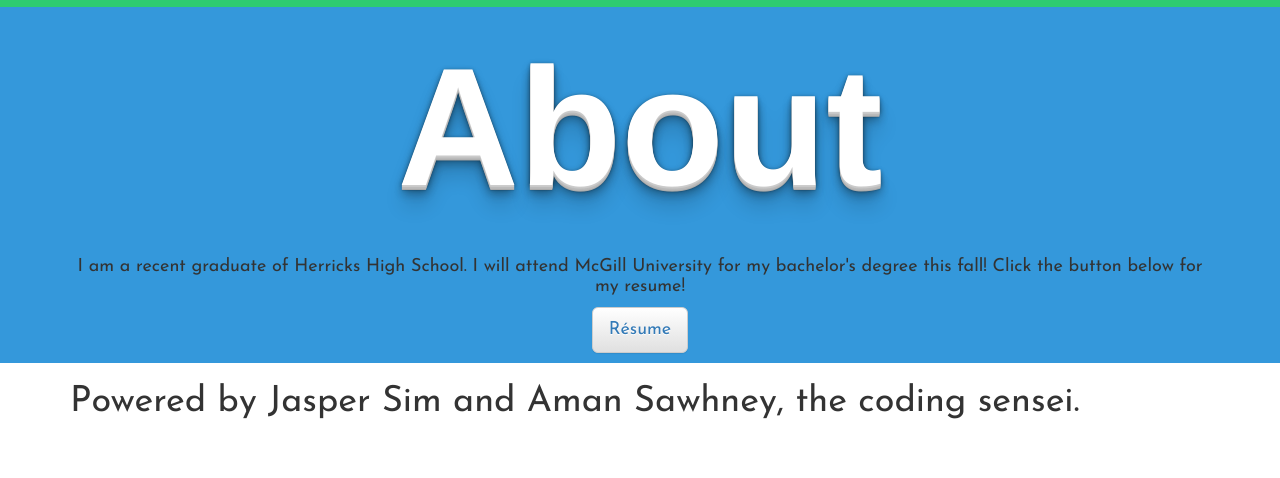
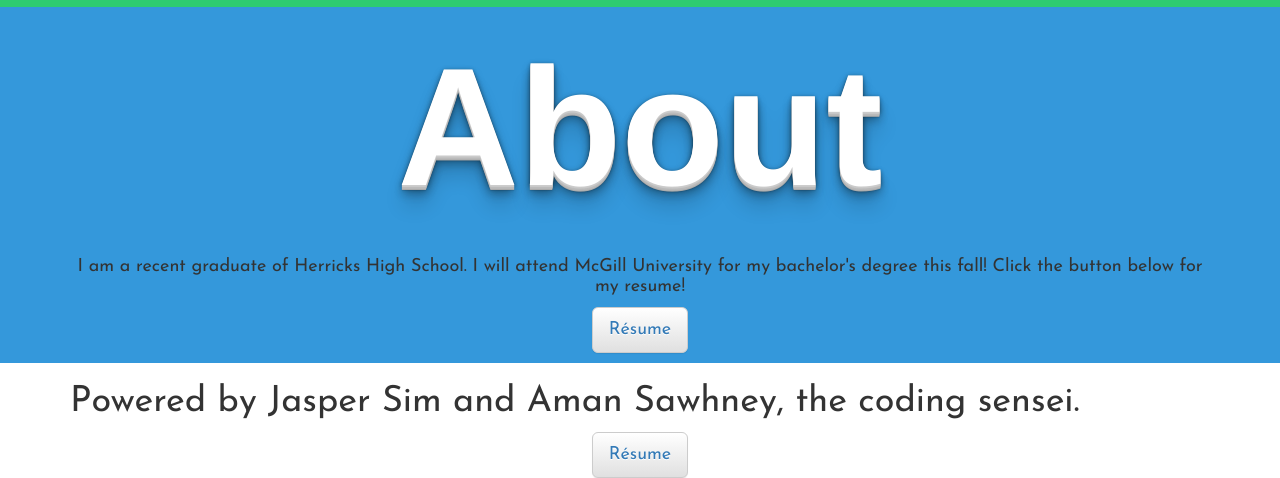
Before and after one commit to jas122/personalSite2017, a plain HTML site: page index.html in a window 1280 px wide. Shown: the part 868-1346 px from the top of the page. Before the commit the page ends 1300 px from the top, so only its background shows below. Drawn offline with nearby package versions, Linux system fonts and the light colour scheme.

Commit message:
Connected the two html files

```diff
--- a/index.html
+++ b/index.html
@@ -5,7 +5,7 @@
     <meta http-equiv="X-UA-Compatible" content="IE=edge">
     <meta name="viewport" content="width=device-width, initial-scale=1">
     <!-- The above 3 meta tags *must* come first in the head; any other head content must come *after* these tags -->
-    <title>Jasper Sim</title>
+    <title>Site 1</title>
 
     <link rel="stylesheet" href="css/bootstrap.css">
     <link rel="stylesheet" href="css/jasper.css">
@@ -118,6 +118,11 @@
     <div class="row">
         <div class="col-md-12">
             <h1>Powered by Jasper Sim and Aman Sawhney, the coding sensei.</h1>
+            <div class="buttons">
+                <button type="button" class="btn btn-default btn-lg">
+                    <a href="practice.html">Résume</a>
+                </button>
+            </div>
         </div>
     </div>
 </div>
```
Also changed, not shown: practice.html (+1 -1 lines).
